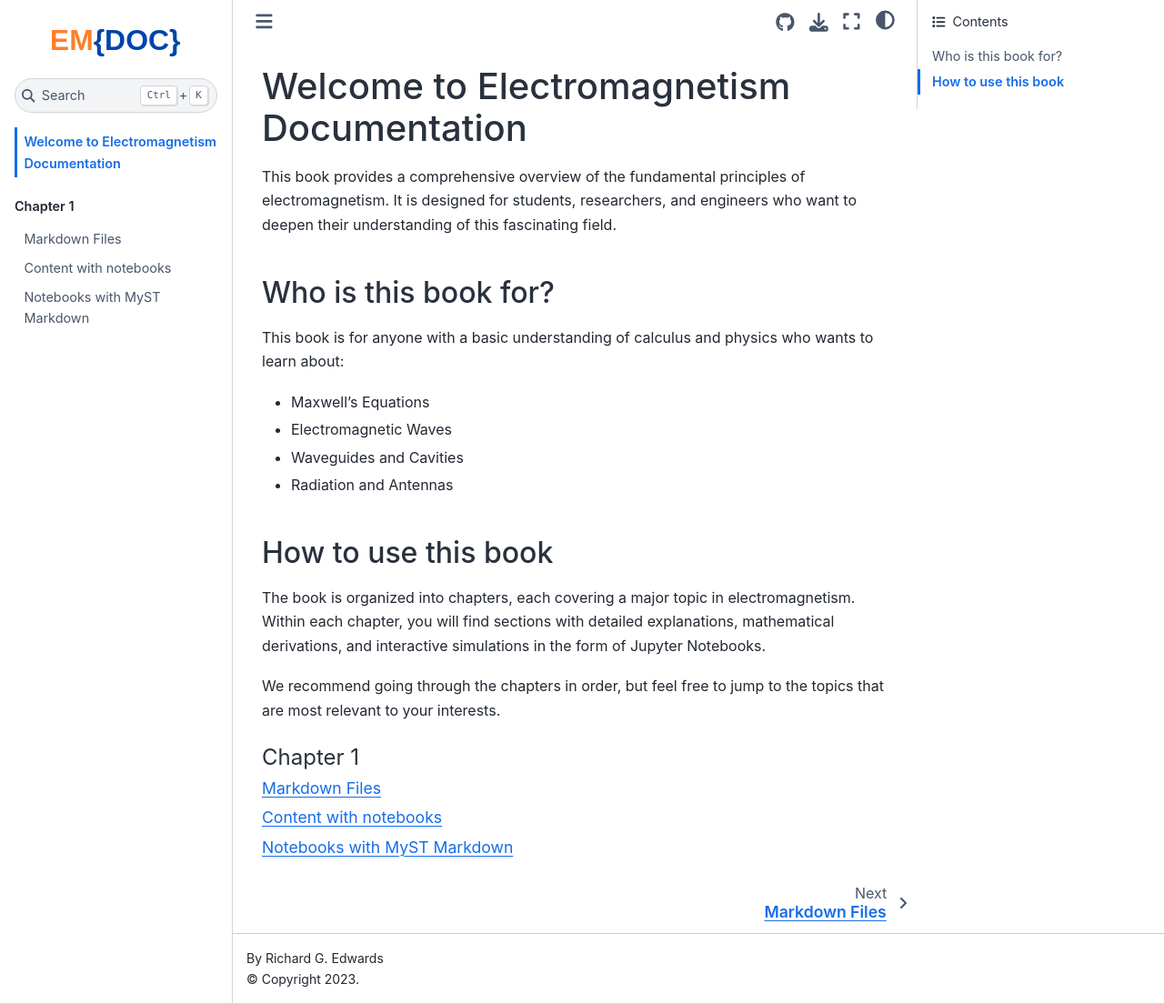
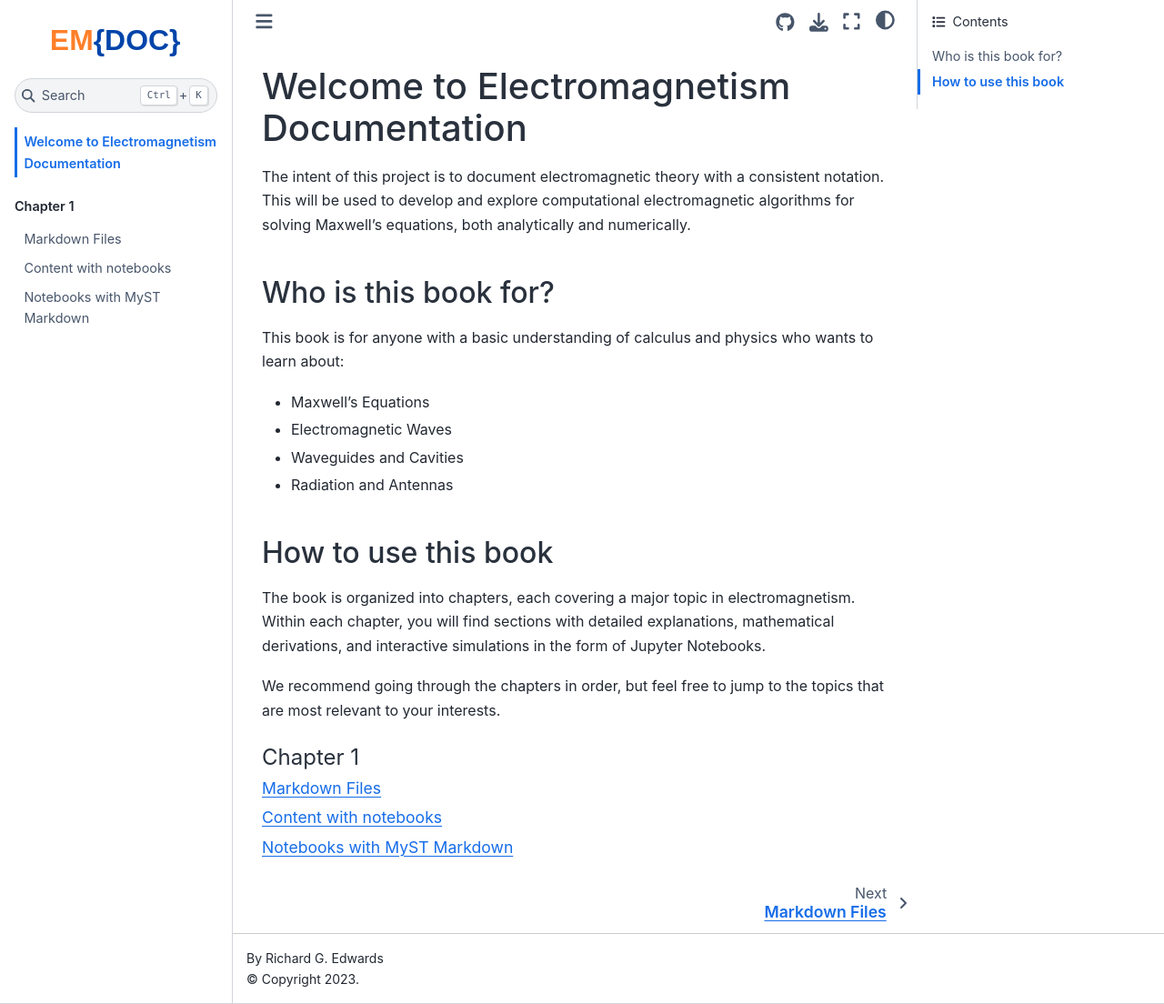
Before and after one commit to richardgedwards/emdoc-jb, a Jupyter Book: the page built from intro.md, in a window 1280 px wide and 1104 px high. Shown: the whole window at 91% size. Built offline with Jupyter Book 1.0.4 settings and Sphinx 7.4.7 and the Sphinx Book theme 1.1.4, drawn with Linux system fonts in a browser that asks for light colours.

Commit message:
Update project intent in intro.md

```diff
--- a/intro.md
+++ b/intro.md
@@ -1,6 +1,6 @@
 # Welcome to Electromagnetism Documentation
 
-This book provides a comprehensive overview of the fundamental principles of electromagnetism. It is designed for students, researchers, and engineers who want to deepen their understanding of this fascinating field.
+The intent of this project is to document electromagnetic theory with a consistent notation. This will be used to develop and explore computational electromagnetic algorithms for solving Maxwell's equations, both analytically and numerically.
 
 ## Who is this book for?
 
```
